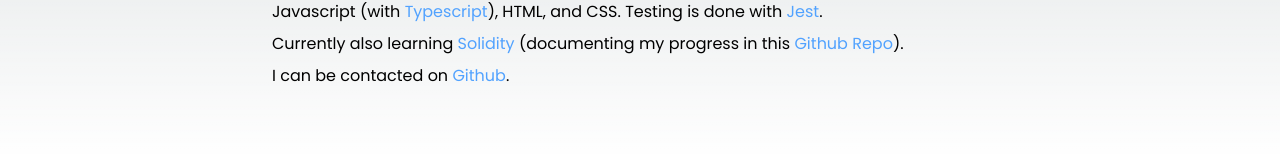
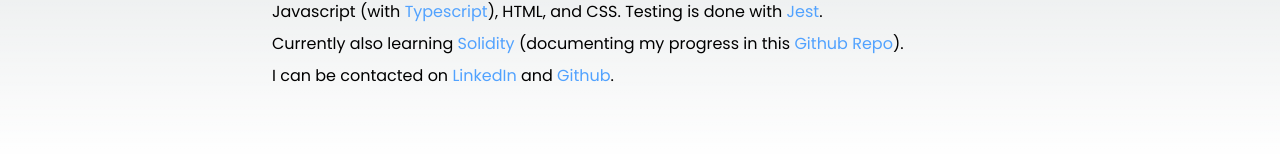
Before and after one commit to damienteo/my-app, a Next.js app: page /about in a window 1280 px wide. Shown: the part 248-402 px from the top of the page. Built offline with nearby package versions, Linux system fonts and the light colour scheme.

Commit message:
Add LinkedIn link to About Page

```diff
--- a/app/about/page.tsx
+++ b/app/about/page.tsx
@@ -40,7 +40,11 @@
       </Paragraph>
       <Paragraph>
         I can be contacted on{' '}
-        <ExternalLink url="https://github.com/damienteo" label="Github" />.
+        <ExternalLink
+          url="https://www.linkedin.com/in/damien-teo/"
+          label="LinkedIn"
+        />{' '}
+        and <ExternalLink url="https://github.com/damienteo" label="Github" />.
       </Paragraph>
     </div>
   )
```
